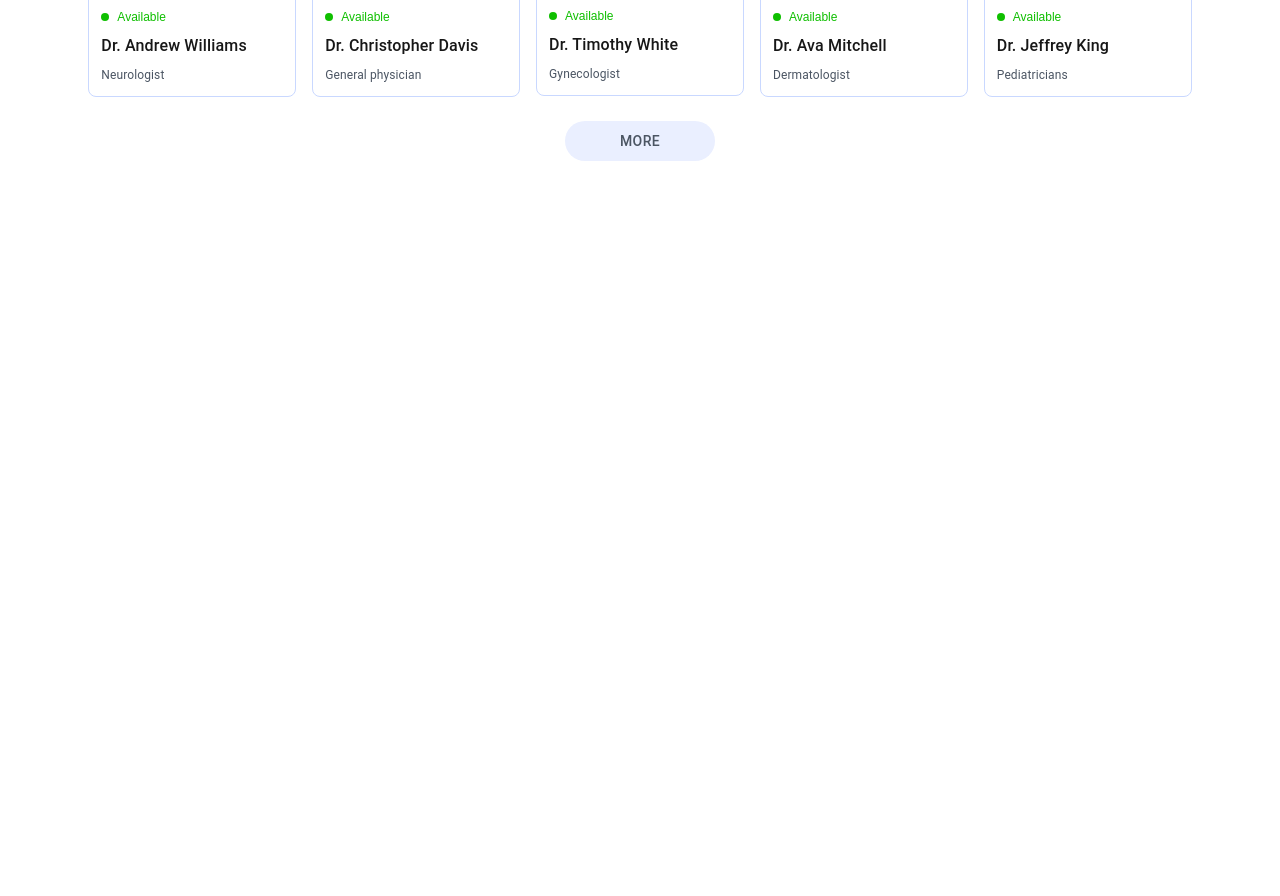
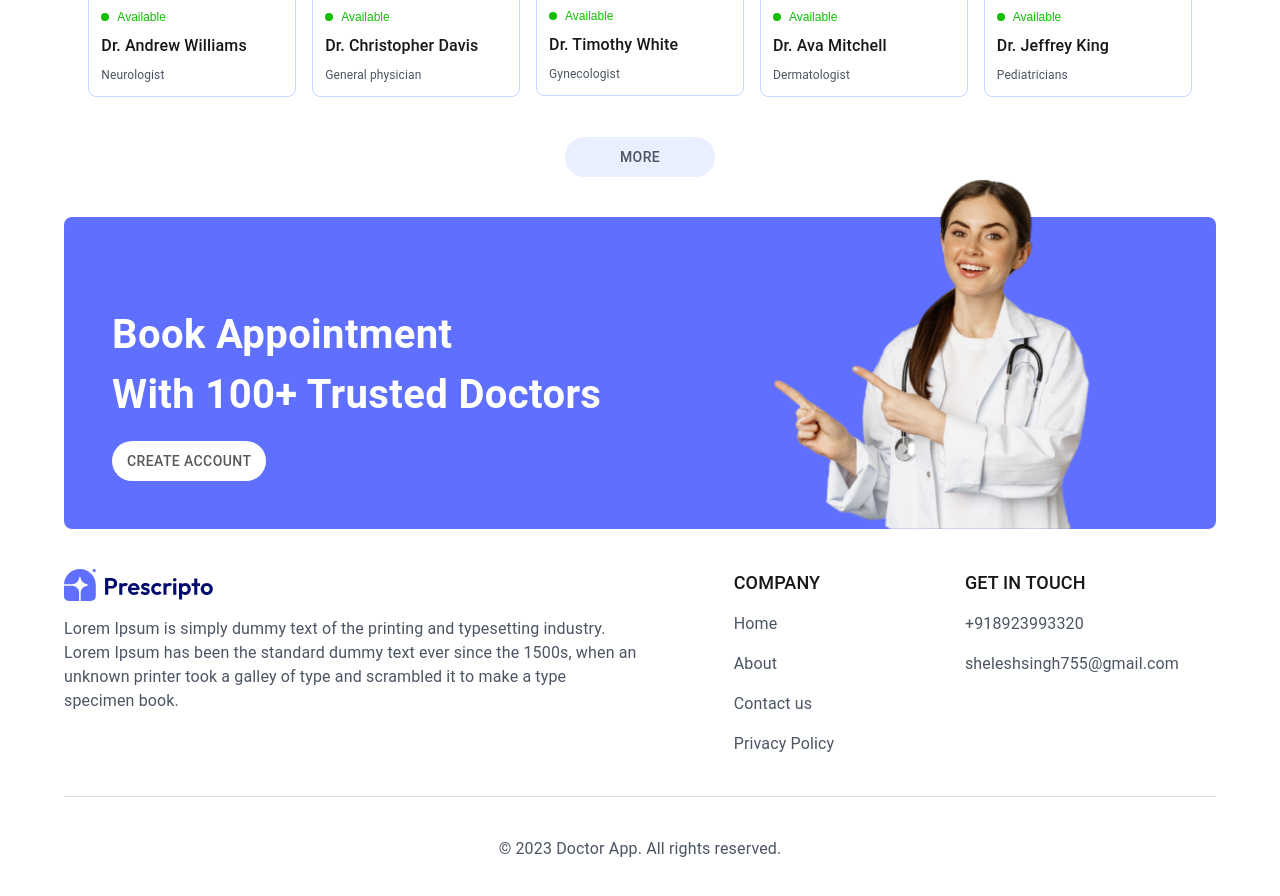
Before and after one commit to SheleshSingh/doctor-app-next, a Next.js app: page / in a window 1280 px wide. Shown: the part 1540-2436 px from the top of the page. Before the commit the page ends 1701 px from the top, so only its background shows below. Built offline with nearby package versions, Linux system fonts and the light colour scheme.

Commit message:
complete footer component

```diff
--- a/src/app/layout.tsx
+++ b/src/app/layout.tsx
@@ -3,7 +3,8 @@ import { Geist, Geist_Mono } from "next/font/google";
 import "./globals.css";
 import Header from "@/components/Header";
 import { Container } from "@mui/material";
-// import Footer from "@/components/Footer";
+import AppContextProvider from "@/context/AppContext";
+import Footer from "@/components/Footer";
 
 const geistSans = Geist({
   variable: "--font-geist-sans",
@@ -26,15 +27,15 @@ export default function RootLayout({
   children: React.ReactNode;
 }>) {
   return (
-    <html lang="en">
+    <html lang="en" className="scroll-smooth">
       <body
         className={`${geistSans.variable} ${geistMono.variable} antialiased`}
       >
-        <Container maxWidth="lg" sx={{ padding: 0 }}>
+        <Container maxWidth="lg" sx={{ padding: 0, marginBottom: 5 }}>
           <Header />
-          {children}
+          <AppContextProvider>{children}</AppContextProvider>
+          <Footer />
         </Container>
-        {/* <Footer /> */}
       </body>
     </html>
   );
--- a/src/app/page.tsx
+++ b/src/app/page.tsx
@@ -1,3 +1,4 @@
+import Banner from "@/components/banner";
 import HeroSection from "@/components/Hero";
 import SpecialityMenu from "@/components/SpecialityMenu";
 import TopDoctors from "@/components/TopDoctors";
@@ -9,6 +10,7 @@ const HomePage = () => {
       <HeroSection />
       <SpecialityMenu />
       <TopDoctors />
+      <Banner />
     </>
   );
 };
--- a/src/components/Footer.tsx
+++ b/src/components/Footer.tsx
@@ -1,10 +1,67 @@
+import { assets } from "@/assets/assets";
+import { footerLinks } from "@/mockData";
+import { Divider, Grid, Typography } from "@mui/material";
+import Image from "next/image";
 import React from "react";
 
 const Footer = () => {
   return (
-    <div>
-      <p>© 2023 Doctor Appointment. All rights reserved.</p>
-    </div>
+    <>
+      <Grid size={{ xs: 12, md: 12 }} container justifyContent="center" mt={5}>
+        <Grid size={{ xs: 12, md: 6 }}>
+          <Image
+            src={assets.logo}
+            alt=""
+            width={150}
+            style={{ height: "auto" }}
+          />
+          <Typography mt={2} fontSize={16} color="#4B5563">
+            Lorem Ipsum is simply dummy text of the printing and typesetting
+            industry. Lorem Ipsum has been the standard dummy text ever since
+            the 1500s, when an unknown printer took a galley of type and
+            scrambled it to make a type specimen book.
+          </Typography>
+        </Grid>
+        <Grid
+          size={{ xs: 12, md: 3 }}
+          container
+          alignContent="center"
+          direction="column"
+          spacing={2}
+        >
+          <Typography fontSize={18} fontWeight={500}>
+            COMPANY
+          </Typography>
+
+          {footerLinks.map((item) => (
+            <Typography key={item.title} fontSize={16} color="#4B5563">
+              {item.title}
+            </Typography>
+          ))}
+        </Grid>
+        <Grid
+          size={{ xs: 12, md: 3 }}
+          container
+          alignContent="center"
+          direction="column"
+          spacing={2}
+        >
+          <Typography fontSize={18} fontWeight={500}>
+            GET IN TOUCH
+          </Typography>
+          <Typography fontSize={16} color="#4B5563">
+            +918923993320
+          </Typography>
+          <Typography fontSize={16} color="#4B5563">
+            sheleshsingh755@gmail.com
+          </Typography>
+        </Grid>
+      </Grid>
+      <Divider sx={{ marginTop: 5 }} />
+      <Typography fontSize={16} color="#4B5563" textAlign="center" mt={5}>
+        © 2023 Doctor App. All rights reserved.
+      </Typography>
+    </>
   );
 };
 
--- a/src/components/Header.tsx
+++ b/src/components/Header.tsx
@@ -23,15 +23,18 @@ const Header = () => {
           position: "sticky",
           top: 0,
           backgroundColor: "#fff",
+          zIndex: 1000,
         }}
       >
         <Grid>
+          <Link href="/">
             <Image
               src={assets.logo}
               alt="Logo"
               width={150}
               style={{ height: "auto" }}
             />
+          </Link>
         </Grid>
         <Grid container gap={3} alignItems="center" justifyContent="center">
           {headerLinks.map((link) => {
--- a/src/components/Hero.tsx
+++ b/src/components/Hero.tsx
@@ -78,7 +78,7 @@ const HeroSection = () => {
         <Image
           src={assets.header_img}
           alt="header_img"
-          width={550}
+          width={600}
           style={{ height: "auto" }}
         />
       </Grid>
--- a/src/components/SpecialityMenu.tsx
+++ b/src/components/SpecialityMenu.tsx
@@ -3,12 +3,16 @@ import { specialityData } from "@/assets/assets";
 import { Grid, Typography } from "@mui/material";
 import Image from "next/image";
 import Link from "next/link";
-import React from "react";
 
 const SpecialityMenu = () => {
   return (
-    <Grid size={{ xs: 12, md: 12 }} mt={5} id="speciality">
-      <Grid container alignItems="center" direction="column" mt={2}>
+    <Grid
+      container
+      alignItems="center"
+      direction="column"
+      mt={5}
+      id="speciality"
+    >
       <Typography fontSize={30} fontWeight={600}>
         Find by Speciality
       </Typography>
@@ -53,7 +57,6 @@ const SpecialityMenu = () => {
         ))}
       </Grid>
     </Grid>
-    </Grid>
   );
 };
 
--- a/src/components/TopDoctors.tsx
+++ b/src/components/TopDoctors.tsx
@@ -1,9 +1,16 @@
+"use client";
 import { Button, Grid, Typography } from "@mui/material";
 import DoctorCards from "./DoctorCards";
-import { doctors } from "@/assets/assets";
 import Link from "next/link";
+import { useContext } from "react";
+import { AppContext } from "@/context/AppContext";
 
 const TopDoctors = () => {
+  const context = useContext(AppContext);
+  if (!context || !context.doctors) {
+    return null;
+  }
+  const { doctors } = context;
   return (
     <Grid>
       <Typography fontSize={30} fontWeight={600} mt={5} textAlign="center">
@@ -28,7 +35,8 @@ const TopDoctors = () => {
           </Grid>
         ))}
       </Grid>
-      <Grid container justifyContent="center" mt={3}>
+      <Grid container justifyContent="center" mt={5}>
+        <Link href="/doctors">
           <Button
             sx={{
               width: "150px",
@@ -37,9 +45,11 @@ const TopDoctors = () => {
               color: "#4B5563",
               borderRadius: 5,
             }}
+            onClick={() => scrollTo(0, 0)}
           >
             More
           </Button>
+        </Link>
       </Grid>
     </Grid>
   );
--- /dev/null
+++ b/src/components/banner.tsx
@@ -0,0 +1,62 @@
+"use client";
+import { assets } from "@/assets/assets";
+import { Button, Grid, Typography } from "@mui/material";
+import Image from "next/image";
+import Link from "next/link";
+
+const Banner = () => {
+  return (
+    <Grid
+      size={{ xs: 12, md: 12 }}
+      container
+      mt={5}
+      spacing={2}
+      bgcolor="#5F6FFF"
+      borderRadius={2}
+    >
+      <Grid size={{ xs: 12, md: 7 }} container direction="column" padding={6}>
+        <Typography fontSize={40} fontWeight={600} color="#fff" mt={5}>
+          Book Appointment <br /> With 100+ Trusted Doctors
+        </Typography>
+
+        <Link href="/login">
+          <Button
+            sx={{
+              backgroundColor: "#ffffff",
+              color: "#595959",
+              borderRadius: 5,
+              padding: "8px 15px",
+              transition: "all 0.3s ease-in-out",
+              "&:hover": {
+                transform: "scale(1.05)",
+              },
+            }}
+            onClick={() => scrollTo(0, 0)}
+          >
+            Create account
+          </Button>
+        </Link>
+      </Grid>
+      <Grid
+        size={{ xs: 12, md: 4 }}
+        container
+        alignItems="flex-end"
+        justifyContent="center"
+        sx={{ position: "relative" }}
+      >
+        <Image
+          src={assets.appointment_img}
+          alt="Appointment"
+          width={320}
+          style={{
+            height: "auto",
+            position: "absolute",
+            bottom: 0,
+          }}
+        />
+      </Grid>
+    </Grid>
+  );
+};
+
+export default Banner;
--- /dev/null
+++ b/src/context/AppContext.tsx
@@ -0,0 +1,19 @@
+"use client";
+import { doctors } from "@/assets/assets";
+import React, { createContext } from "react";
+
+interface AppContextType {
+  doctors: typeof doctors; // type derived from imported data
+}
+export const AppContext = createContext<AppContextType | null>(null);
+
+const AppContextProvider = ({ children }: { children: React.ReactNode }) => {
+  const value = {
+    doctors,
+  };
+  return (
+    <AppContext.Provider value={{ ...value }}>{children}</AppContext.Provider>
+  );
+};
+
+export default AppContextProvider;
--- a/src/mockData.ts
+++ b/src/mockData.ts
@@ -4,3 +4,10 @@ export const headerLinks = [
   { title: "ABOUT", path: "/about" },
   { title: "CONTACT", path: "/contact" },
 ];
+
+export const footerLinks = [
+  { title: "Home", path: "/" },
+  { title: "About", path: "/about" },
+  { title: "Contact us", path: "/contact" },
+  { title: "Privacy Policy", path: "/privacy-policy" },
+];
```
Lines whose indentation alone changed are shown as unchanged.
